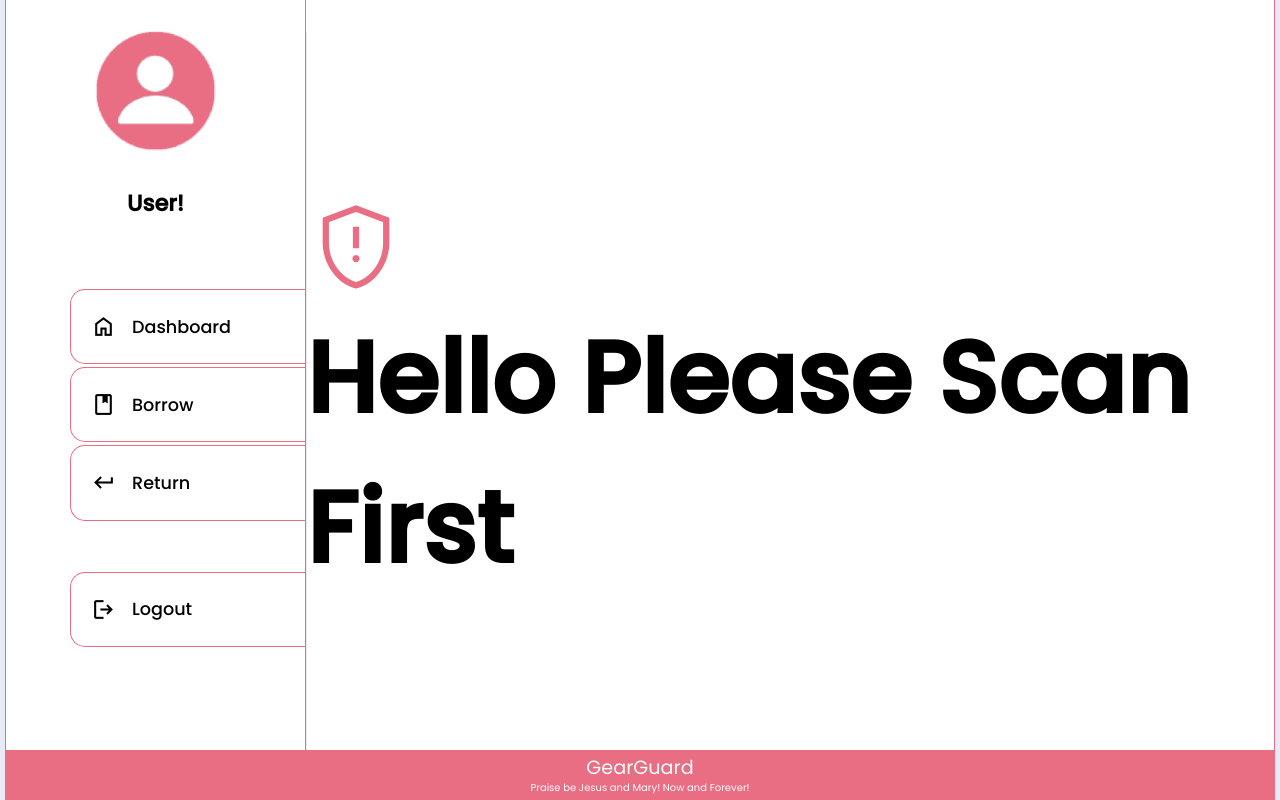
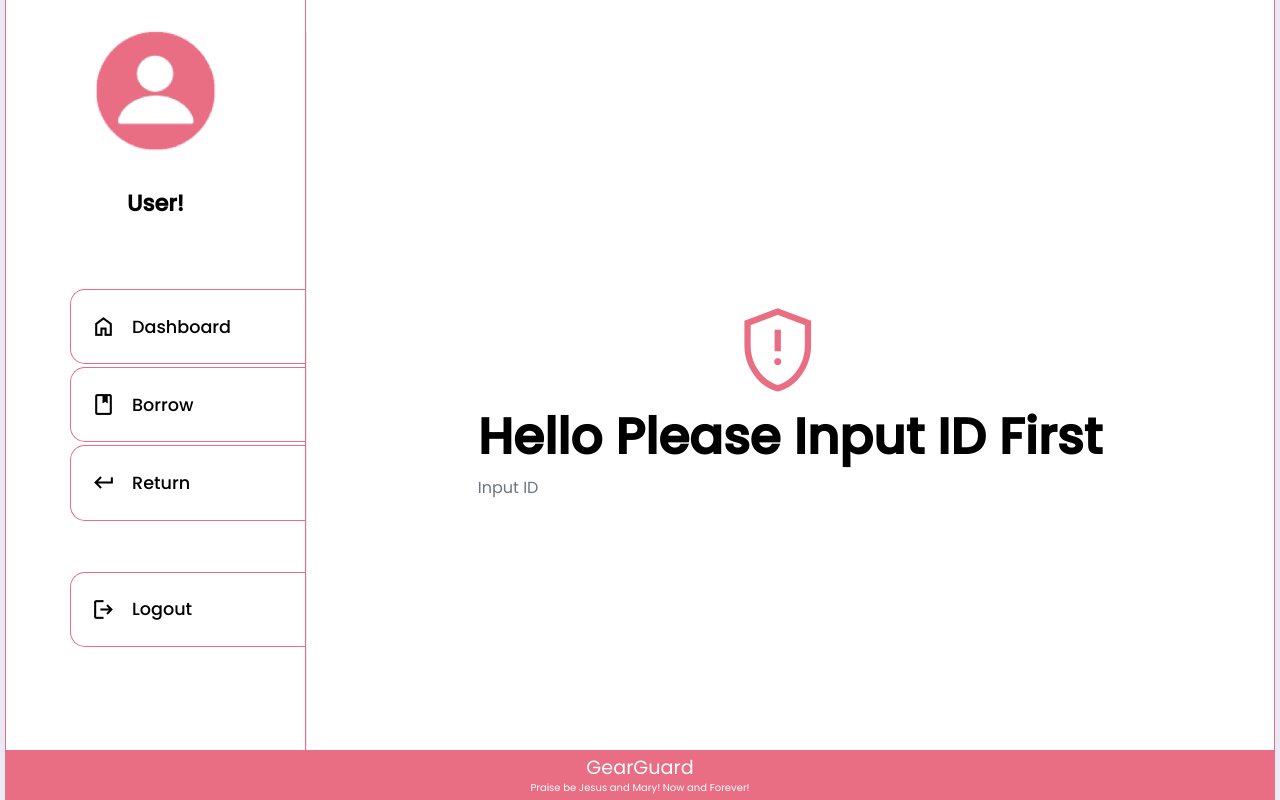
Before and after one commit to Ralph-Dulla-23/Webdev, a React (Vite) app in the folder frontend/: page /Scan in a window 1280 px wide. Built offline with nearby package versions, Linux system fonts and the light colour scheme.

Commit message:
added onclickhandle

```diff
--- a/frontend/src/CSS/Scan.css
+++ b/frontend/src/CSS/Scan.css
@@ -1,12 +1,20 @@
 .scan{
-
+    display: flex;
+     flex-direction: column;
     margin: auto auto;
 }
 
 #logoscan {
+    margin: auto 2.5em;
     font-size: 100px;
     color: #e96d83;
 }
 .scan h4{
-    font-size: 100px;
+    font-size: 50px;
+    align-items: center;
 }
+
+.inputID{
+    align-items: center;
+    text-align: center;
+}
--- a/frontend/src/Pages/Borrow/Borrow.tsx
+++ b/frontend/src/Pages/Borrow/Borrow.tsx
@@ -26,7 +26,7 @@ function Return() {
   const handleBorrowClick = () => navigate('/Borrow');
   const handleReturnClick = () => navigate('/Return');
   const handleAccountClick = () => navigate('/Account');
-
+  const handleScanClick = () => navigate('/Scan');
   return (
     <>
 
@@ -118,7 +118,7 @@ s2?family=Material+Symbols+Outlined:opsz,wght,FILL,GRAD@20..48
                   </div>
                   <div className="lowertable">
                     <div className="borrowbtn">
-                    <Button className='btn' label="Borrow Items" />
+                    <Button className='btn' label="Borrow Items" onClick={handleScanClick} />
 
                     </div>
                   </div>
--- a/frontend/src/Pages/Scan/Scan.jsx
+++ b/frontend/src/Pages/Scan/Scan.jsx
@@ -1,9 +1,12 @@
 import { useNavigate } from 'react-router-dom';
 import React, { useState } from 'react';
+
+import { InputNumber } from 'primereact/inputnumber';
 
 
 function Scan() {
 
+  const [value, setValue] = useState();
   const [value1, setValue1] = useState(0);
 
   const [selectedItem, setSelectedItem] = useState(null);
@@ -68,7 +71,9 @@ s2?family=Material+Symbols+Outlined:opsz,wght,FILL,GRAD@20..48
             <span id='logoscan' class="material-symbols-outlined">
                 gpp_maybe
             </span>
-            <h4>Hello Please Scan First</h4>
+            <h4>Hello Please Input ID First</h4>
+
+                <InputNumber className='inputID' placeholder="Input ID" id="number-input" value={value} onValueChange={(e) => setValue(e.value)} />
         </div>
 
           <footer>
```
